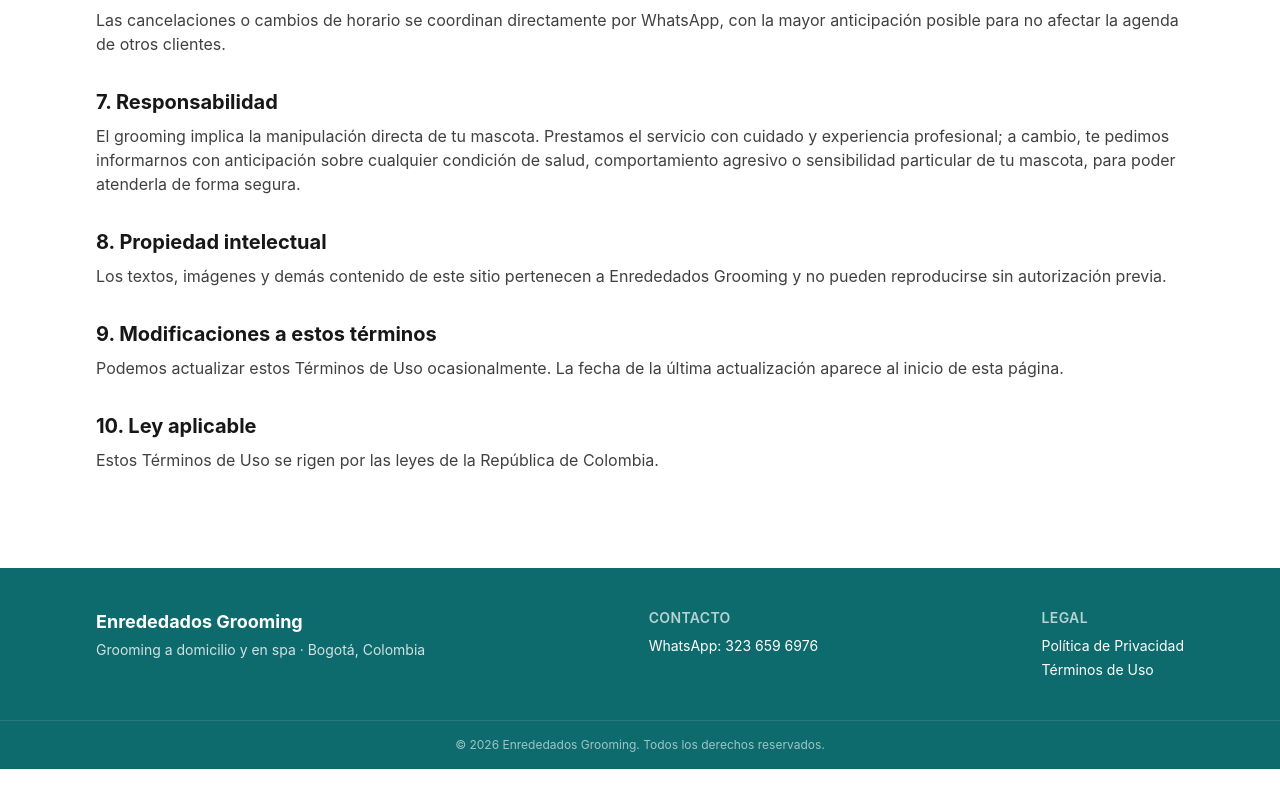
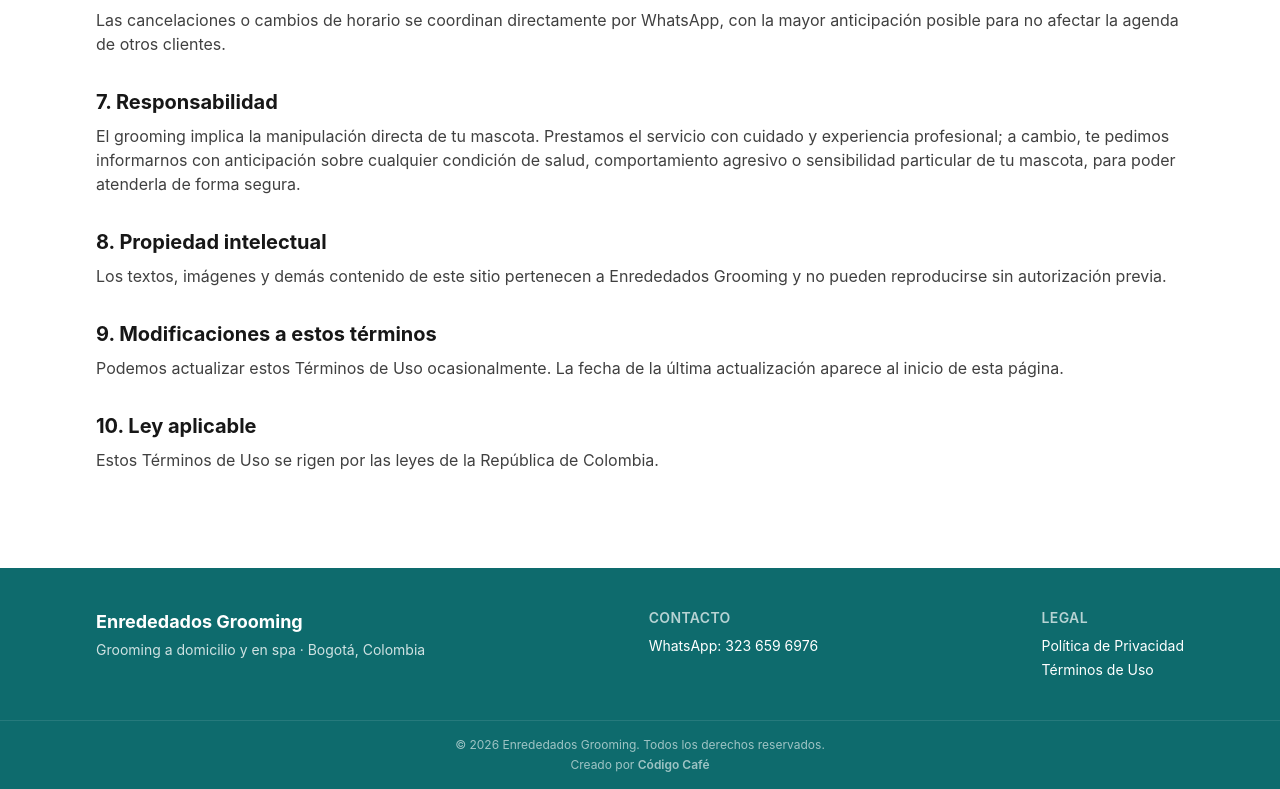
Before and after one commit to keniercccl/enredados-grooming-landing, a React (Vite) app: page /terminos-de-uso in a window 1280 px wide. Shown: the part 893-1682 px from the top of the page. Built offline with nearby package versions, Linux system fonts and the light colour scheme.

Commit message:
chore: sprint 8 - credito de Codigo Cafe en el footer
Agrega la linea "Creado por Codigo Cafe" en el footer. Como aun no
tienen sitio propio, queda como texto simple; CODIGO_CAFE_URL esta
lista para completarse y que el credito se vuelva un link sin tocar
el diseno de nuevo.

```diff
--- a/src/components/layout/Footer.tsx
+++ b/src/components/layout/Footer.tsx
@@ -1,6 +1,10 @@
 import { Link } from 'react-router-dom'
 import Container from '@/components/common/Container'
 import { getWhatsAppLink } from '@/utils/whatsapp'
+
+// Código Café aun no tiene sitio propio. Cuando lo tengan, solo hay que
+// completar esta URL y el credito del footer se vuelve un link automaticamente.
+const CODIGO_CAFE_URL = ''
 
 function Footer() {
   const year = new Date().getFullYear()
@@ -44,7 +48,22 @@
       </Container>
 
       <div className="border-t border-white/10 py-4 text-center text-xs text-white/60">
-        © {year} Enrededados Grooming. Todos los derechos reservados.
+        <p>© {year} Enrededados Grooming. Todos los derechos reservados.</p>
+        <p className="mt-1">
+          Creado por{' '}
+          {CODIGO_CAFE_URL ? (
+            <a
+              href={CODIGO_CAFE_URL}
+              target="_blank"
+              rel="noopener noreferrer"
+              className="font-semibold hover:underline"
+            >
+              Código Café
+            </a>
+          ) : (
+            <span className="font-semibold">Código Café</span>
+          )}
+        </p>
       </div>
     </footer>
   )
```
